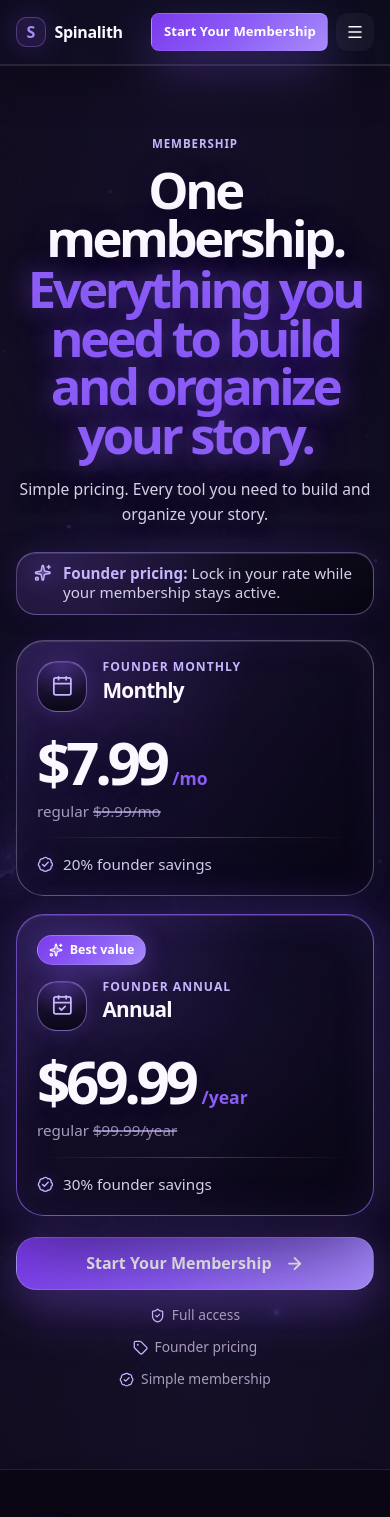
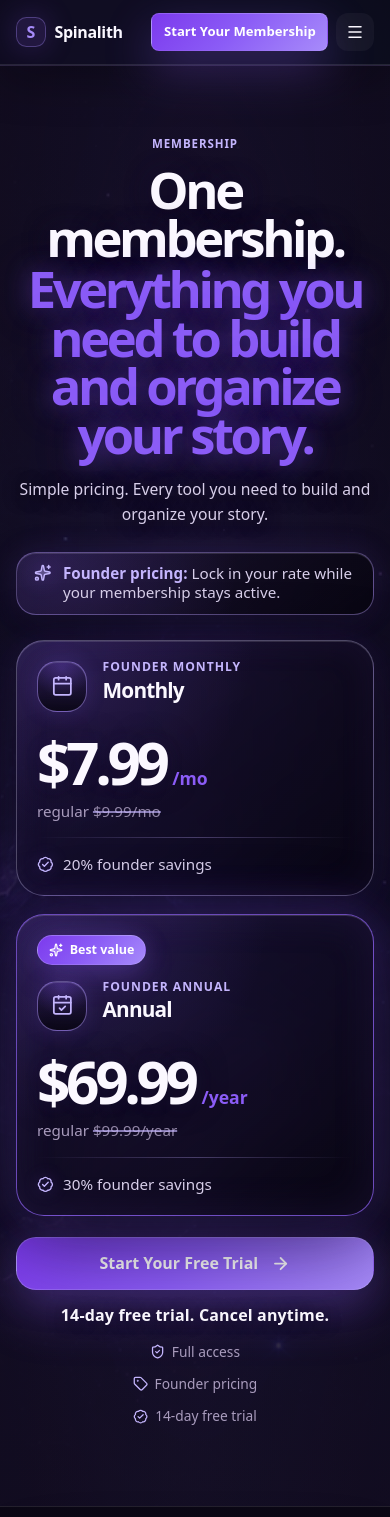
Before and after one commit to dagra27407/spinalith-site, a React (Vite) app: page /pricing in a window 390 px wide. Shown: the top 1517 px of the page. Built offline with nearby package versions, Linux system fonts and the light colour scheme.

Commit message:
Update homepage trial and membership copy

```diff
--- a/src/components/home/HomeConnectedSection.tsx
+++ b/src/components/home/HomeConnectedSection.tsx
@@ -49,7 +49,7 @@ export function HomeConnectedSection() {
           <Sparkles aria-hidden="true" />
 
           <p className="home-connected__lede">
-            Update one part of your story, and the connected pieces stay aligned everywhere else.
+            Update one part of your story, and the connected pieces stay in sync everywhere else.
           </p>
 
           <Sparkles aria-hidden="true" />
--- a/src/components/home/HomeHeroSection.tsx
+++ b/src/components/home/HomeHeroSection.tsx
@@ -50,6 +50,7 @@ export function HomeHeroSection() {
           </div>
 
           <div className="home-hero__action-area">
+            <div className="home-hero__action-area">
               <div className="home-hero__actions" aria-label="Hero actions">
                 <a
                   className="site-button site-button-primary home-hero__button"
@@ -64,6 +65,11 @@ export function HomeHeroSection() {
                 >
                   See How It Works
                 </a>
+              </div>
+
+              <p className="home-hero__trial-note">
+                14-day free trial. Cancel anytime.
+              </p>
             </div>
           </div>
         </div>
--- a/src/components/home/HomeMembershipSection.tsx
+++ b/src/components/home/HomeMembershipSection.tsx
@@ -157,9 +157,13 @@ export function HomeMembershipSection() {
             className="home-membership__cta"
             href={COMMON_LINKS.app.startMembership}
           >
-            <span>Start Your Membership</span>
+            <span>Start Your Free Trial</span>
             <ArrowRight aria-hidden="true" />
           </a>
+
+          <p className="home-membership__trial-note">
+            14-day free trial. Cancel anytime.
+          </p>
 
           <div className="home-membership__trust-row" aria-label="Membership details">
             <span>
@@ -172,7 +176,7 @@ export function HomeMembershipSection() {
             </span>
             <span>
               <BadgeCheck aria-hidden="true" />
-              Simple membership
+              14-day free trial
             </span>
           </div>
         </div>
--- a/src/components/home/HomeNarrativeDNASection.tsx
+++ b/src/components/home/HomeNarrativeDNASection.tsx
@@ -110,10 +110,10 @@ export function HomeNarrativeDNASection() {
             </h2>
 
             <p className="home-narrative-dna__lede">
-              Your characters, relationships, locations, worldbuilding, conflicts,
-              and the details your story depends on are the DNA of your story.
-              Narrative DNA gives each one a place to live, so you are not relying
-              on scattered notes or memory to keep everything straight.
+              Narrative DNA is where the people, places, relationships, worldbuilding,
+              conflicts, and other details that shape your story live and connect. It gives
+              each one a clear home, so you are not relying on scattered notes or memory to
+              keep everything straight.
             </p>
           </header>
 
--- a/src/styles/page/home/homeHero.css
+++ b/src/styles/page/home/homeHero.css
@@ -160,6 +160,14 @@
   font-size: 1.25rem;
   font-weight: 800;
   line-height: 1.35;
+}
+
+.home-hero__trial-note {
+  margin: 0.9rem 0 0;
+  text-align: center;
+  font-weight: 700;
+  letter-spacing: 0.01em;
+  color: var(--color-text);
 }
 
 /* ============================================================
--- a/src/styles/page/home/homeMembership.css
+++ b/src/styles/page/home/homeMembership.css
@@ -462,6 +462,17 @@
   stroke-width: 2.3;
 }
 
+.home-membership__trial-note {
+  margin: 0.95rem 0 0;
+  color: var(--color-text-primary);
+  font-size: clamp(1rem, 1.1vw, 1.08rem);
+  font-weight: 800;
+  letter-spacing: 0.01em;
+  line-height: 1.35;
+  text-align: center;
+  text-shadow: 0 2px 16px color-mix(in srgb, var(--color-bg-page) 78%, transparent);
+}
+
 .home-membership__trust-row {
   display: flex;
   flex-wrap: wrap;
@@ -577,7 +588,18 @@
     width: 100%;
   }
 
-  .home-membership__trust-row {
+  .home-membership__trial-note {
+  margin: 0.95rem 0 0;
+  color: var(--color-text-primary);
+  font-size: clamp(1rem, 1.1vw, 1.08rem);
+  font-weight: 800;
+  letter-spacing: 0.01em;
+  line-height: 1.35;
+  text-align: center;
+  text-shadow: 0 2px 16px color-mix(in srgb, var(--color-bg-page) 78%, transparent);
+}
+
+.home-membership__trust-row {
     display: grid;
     justify-items: center;
   }
```
Lines whose indentation alone changed are shown as unchanged.
